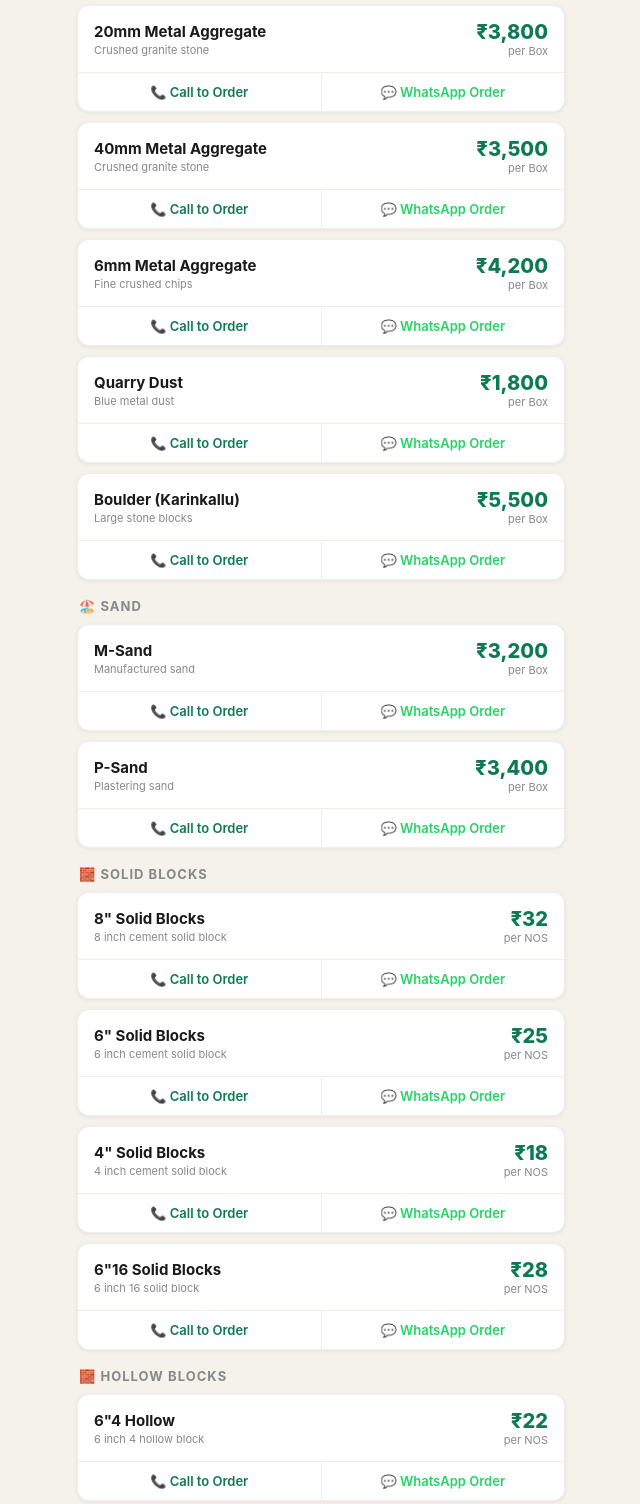
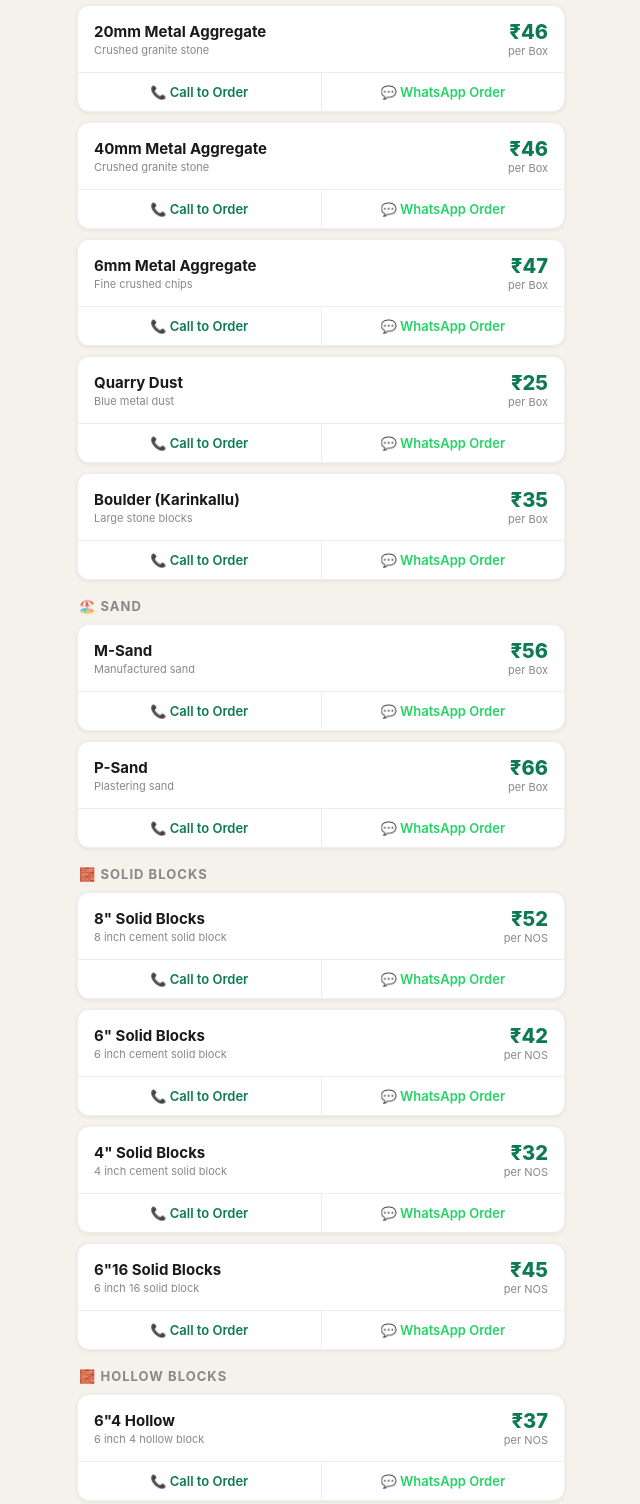
Before and after one commit to TrueTonne/truetonne.github.io, a plain HTML site: page index.html in a window 1280 px wide. Shown: the part 360-1864 px from the top of the page, without its empty margins (319-959 px from the left). Drawn offline with Linux system fonts and the light colour scheme.

Commit message:
Update index.html

```diff
--- a/index.html
+++ b/index.html
@@ -57,41 +57,41 @@ body{font-family:-apple-system,Arial,sans-serif;background:#f5f1eb;color:#1a1a1a
 
 <div class="section-title">🏗️ Metals & Aggregates</div>
 
-<div class="rc"><div class="rh"><div><div class="rn">20mm Metal Aggregate</div><div class="ru">Crushed granite stone</div></div><div style="text-align:right"><div class="ra">₹3,800</div><div class="rp">per Box</div></div></div><div class="rx"><a href="tel:+919072134149" class="rb rb-c">📞 Call to Order</a><button class="rb rb-w" onclick="orderWA('20mm Metal Aggregate','Box')">💬 WhatsApp Order</button></div></div>
+<div class="rc"><div class="rh"><div><div class="rn">20mm Metal Aggregate</div><div class="ru">Crushed granite stone</div></div><div style="text-align:right"><div class="ra">₹46</div><div class="rp">per Box</div></div></div><div class="rx"><a href="tel:+919072134149" class="rb rb-c">📞 Call to Order</a><button class="rb rb-w" onclick="orderWA('20mm Metal Aggregate','Box')">💬 WhatsApp Order</button></div></div>
 
-<div class="rc"><div class="rh"><div><div class="rn">40mm Metal Aggregate</div><div class="ru">Crushed granite stone</div></div><div style="text-align:right"><div class="ra">₹3,500</div><div class="rp">per Box</div></div></div><div class="rx"><a href="tel:+919072134149" class="rb rb-c">📞 Call to Order</a><button class="rb rb-w" onclick="orderWA('40mm Metal Aggregate','Box')">💬 WhatsApp Order</button></div></div>
+<div class="rc"><div class="rh"><div><div class="rn">40mm Metal Aggregate</div><div class="ru">Crushed granite stone</div></div><div style="text-align:right"><div class="ra">₹46</div><div class="rp">per Box</div></div></div><div class="rx"><a href="tel:+919072134149" class="rb rb-c">📞 Call to Order</a><button class="rb rb-w" onclick="orderWA('40mm Metal Aggregate','Box')">💬 WhatsApp Order</button></div></div>
 
-<div class="rc"><div class="rh"><div><div class="rn">6mm Metal Aggregate</div><div class="ru">Fine crushed chips</div></div><div style="text-align:right"><div class="ra">₹4,200</div><div class="rp">per Box</div></div></div><div class="rx"><a href="tel:+919072134149" class="rb rb-c">📞 Call to Order</a><button class="rb rb-w" onclick="orderWA('6mm Metal Aggregate','Box')">💬 WhatsApp Order</button></div></div>
+<div class="rc"><div class="rh"><div><div class="rn">6mm Metal Aggregate</div><div class="ru">Fine crushed chips</div></div><div style="text-align:right"><div class="ra">₹47</div><div class="rp">per Box</div></div></div><div class="rx"><a href="tel:+919072134149" class="rb rb-c">📞 Call to Order</a><button class="rb rb-w" onclick="orderWA('6mm Metal Aggregate','Box')">💬 WhatsApp Order</button></div></div>
 
-<div class="rc"><div class="rh"><div><div class="rn">Quarry Dust</div><div class="ru">Blue metal dust</div></div><div style="text-align:right"><div class="ra">₹1,800</div><div class="rp">per Box</div></div></div><div class="rx"><a href="tel:+919072134149" class="rb rb-c">📞 Call to Order</a><button class="rb rb-w" onclick="orderWA('Quarry Dust','Box')">💬 WhatsApp Order</button></div></div>
+<div class="rc"><div class="rh"><div><div class="rn">Quarry Dust</div><div class="ru">Blue metal dust</div></div><div style="text-align:right"><div class="ra">₹25</div><div class="rp">per Box</div></div></div><div class="rx"><a href="tel:+919072134149" class="rb rb-c">📞 Call to Order</a><button class="rb rb-w" onclick="orderWA('Quarry Dust','Box')">💬 WhatsApp Order</button></div></div>
 
-<div class="rc"><div class="rh"><div><div class="rn">Boulder (Karinkallu)</div><div class="ru">Large stone blocks</div></div><div style="text-align:right"><div class="ra">₹5,500</div><div class="rp">per Box</div></div></div><div class="rx"><a href="tel:+919072134149" class="rb rb-c">📞 Call to Order</a><button class="rb rb-w" onclick="orderWA('Boulder Karinkallu','Box')">💬 WhatsApp Order</button></div></div>
+<div class="rc"><div class="rh"><div><div class="rn">Boulder (Karinkallu)</div><div class="ru">Large stone blocks</div></div><div style="text-align:right"><div class="ra">₹35</div><div class="rp">per Box</div></div></div><div class="rx"><a href="tel:+919072134149" class="rb rb-c">📞 Call to Order</a><button class="rb rb-w" onclick="orderWA('Boulder Karinkallu','Box')">💬 WhatsApp Order</button></div></div>
 
 <div class="section-title">🏖️ Sand</div>
 
-<div class="rc"><div class="rh"><div><div class="rn">M-Sand</div><div class="ru">Manufactured sand</div></div><div style="text-align:right"><div class="ra">₹3,200</div><div class="rp">per Box</div></div></div><div class="rx"><a href="tel:+919072134149" class="rb rb-c">📞 Call to Order</a><button class="rb rb-w" onclick="orderWA('M-Sand','Box')">💬 WhatsApp Order</button></div></div>
+<div class="rc"><div class="rh"><div><div class="rn">M-Sand</div><div class="ru">Manufactured sand</div></div><div style="text-align:right"><div class="ra">₹56</div><div class="rp">per Box</div></div></div><div class="rx"><a href="tel:+919072134149" class="rb rb-c">📞 Call to Order</a><button class="rb rb-w" onclick="orderWA('M-Sand','Box')">💬 WhatsApp Order</button></div></div>
 
-<div class="rc"><div class="rh"><div><div class="rn">P-Sand</div><div class="ru">Plastering sand</div></div><div style="text-align:right"><div class="ra">₹3,400</div><div class="rp">per Box</div></div></div><div class="rx"><a href="tel:+919072134149" class="rb rb-c">📞 Call to Order</a><button class="rb rb-w" onclick="orderWA('P-Sand','Box')">💬 WhatsApp Order</button></div></div>
+<div class="rc"><div class="rh"><div><div class="rn">P-Sand</div><div class="ru">Plastering sand</div></div><div style="text-align:right"><div class="ra">₹66</div><div class="rp">per Box</div></div></div><div class="rx"><a href="tel:+919072134149" class="rb rb-c">📞 Call to Order</a><button class="rb rb-w" onclick="orderWA('P-Sand','Box')">💬 WhatsApp Order</button></div></div>
 
 <div class="section-title">🧱 Solid Blocks</div>
 
-<div class="rc"><div class="rh"><div><div class="rn">8" Solid Blocks</div><div class="ru">8 inch cement solid block</div></div><div style="text-align:right"><div class="ra">₹32</div><div class="rp">per NOS</div></div></div><div class="rx"><a href="tel:+919072134149" class="rb rb-c">📞 Call to Order</a><button class="rb rb-w" onclick="orderWA('8 inch  Solid Blocks','NOS')">💬 WhatsApp Order</button></div></div>
+<div class="rc"><div class="rh"><div><div class="rn">8" Solid Blocks</div><div class="ru">8 inch cement solid block</div></div><div style="text-align:right"><div class="ra">₹52</div><div class="rp">per NOS</div></div></div><div class="rx"><a href="tel:+919072134149" class="rb rb-c">📞 Call to Order</a><button class="rb rb-w" onclick="orderWA('8 inch  Solid Blocks','NOS')">💬 WhatsApp Order</button></div></div>
 
-<div class="rc"><div class="rh"><div><div class="rn">6" Solid Blocks</div><div class="ru">6 inch cement solid block</div></div><div style="text-align:right"><div class="ra">₹25</div><div class="rp">per NOS</div></div></div><div class="rx"><a href="tel:+919072134149" class="rb rb-c">📞 Call to Order</a><button class="rb rb-w" onclick="orderWA('6 inch  Solid Blocks','NOS')">💬 WhatsApp Order</button></div></div>
+<div class="rc"><div class="rh"><div><div class="rn">6" Solid Blocks</div><div class="ru">6 inch cement solid block</div></div><div style="text-align:right"><div class="ra">₹42</div><div class="rp">per NOS</div></div></div><div class="rx"><a href="tel:+919072134149" class="rb rb-c">📞 Call to Order</a><button class="rb rb-w" onclick="orderWA('6 inch  Solid Blocks','NOS')">💬 WhatsApp Order</button></div></div>
 
-<div class="rc"><div class="rh"><div><div class="rn">4" Solid Blocks</div><div class="ru">4 inch cement solid block</div></div><div style="text-align:right"><div class="ra">₹18</div><div class="rp">per NOS</div></div></div><div class="rx"><a href="tel:+919072134149" class="rb rb-c">📞 Call to Order</a><button class="rb rb-w" onclick="orderWA('4 inch  Solid Blocks','NOS')">💬 WhatsApp Order</button></div></div>
+<div class="rc"><div class="rh"><div><div class="rn">4" Solid Blocks</div><div class="ru">4 inch cement solid block</div></div><div style="text-align:right"><div class="ra">₹32</div><div class="rp">per NOS</div></div></div><div class="rx"><a href="tel:+919072134149" class="rb rb-c">📞 Call to Order</a><button class="rb rb-w" onclick="orderWA('4 inch  Solid Blocks','NOS')">💬 WhatsApp Order</button></div></div>
 
-<div class="rc"><div class="rh"><div><div class="rn">6"16 Solid Blocks</div><div class="ru">6 inch 16 solid block</div></div><div style="text-align:right"><div class="ra">₹28</div><div class="rp">per NOS</div></div></div><div class="rx"><a href="tel:+919072134149" class="rb rb-c">📞 Call to Order</a><button class="rb rb-w" onclick="orderWA('6 inch 16 Solid Blocks','NOS')">💬 WhatsApp Order</button></div></div>
+<div class="rc"><div class="rh"><div><div class="rn">6"16 Solid Blocks</div><div class="ru">6 inch 16 solid block</div></div><div style="text-align:right"><div class="ra">₹45</div><div class="rp">per NOS</div></div></div><div class="rx"><a href="tel:+919072134149" class="rb rb-c">📞 Call to Order</a><button class="rb rb-w" onclick="orderWA('6 inch 16 Solid Blocks','NOS')">💬 WhatsApp Order</button></div></div>
 
 <div class="section-title">🧱 Hollow Blocks</div>
 
-<div class="rc"><div class="rh"><div><div class="rn">6"4 Hollow</div><div class="ru">6 inch 4 hollow block</div></div><div style="text-align:right"><div class="ra">₹22</div><div class="rp">per NOS</div></div></div><div class="rx"><a href="tel:+919072134149" class="rb rb-c">📞 Call to Order</a><button class="rb rb-w" onclick="orderWA('6 inch 4 Hollow','NOS')">💬 WhatsApp Order</button></div></div>
+<div class="rc"><div class="rh"><div><div class="rn">6"4 Hollow</div><div class="ru">6 inch 4 hollow block</div></div><div style="text-align:right"><div class="ra">₹37</div><div class="rp">per NOS</div></div></div><div class="rx"><a href="tel:+919072134149" class="rb rb-c">📞 Call to Order</a><button class="rb rb-w" onclick="orderWA('6 inch 4 Hollow','NOS')">💬 WhatsApp Order</button></div></div>
 
-<div class="rc"><div class="rh"><div><div class="rn">6"3 Hollow</div><div class="ru">6 inch 3 hollow block</div></div><div style="text-align:right"><div class="ra">₹20</div><div class="rp">per NOS</div></div></div><div class="rx"><a href="tel:+919072134149" class="rb rb-c">📞 Call to Order</a><button class="rb rb-w" onclick="orderWA('6 inch 3 Hollow','NOS')">💬 WhatsApp Order</button></div></div>
+<div class="rc"><div class="rh"><div><div class="rn">6"3 Hollow</div><div class="ru">6 inch 3 hollow block</div></div><div style="text-align:right"><div class="ra">₹39</div><div class="rp">per NOS</div></div></div><div class="rx"><a href="tel:+919072134149" class="rb rb-c">📞 Call to Order</a><button class="rb rb-w" onclick="orderWA('6 inch 3 Hollow','NOS')">💬 WhatsApp Order</button></div></div>
 
-<div class="rc"><div class="rh"><div><div class="rn">4"2 Hollow</div><div class="ru">4 inch 2 hollow block</div></div><div style="text-align:right"><div class="ra">₹15</div><div class="rp">per NOS</div></div></div><div class="rx"><a href="tel:+919072134149" class="rb rb-c">📞 Call to Order</a><button class="rb rb-w" onclick="orderWA('4 inch 2 Hollow','NOS')">💬 WhatsApp Order</button></div></div>
+<div class="rc"><div class="rh"><div><div class="rn">4"2 Hollow</div><div class="ru">4 inch 2 hollow block</div></div><div style="text-align:right"><div class="ra">₹27</div><div class="rp">per NOS</div></div></div><div class="rx"><a href="tel:+919072134149" class="rb rb-c">📞 Call to Order</a><button class="rb rb-w" onclick="orderWA('4 inch 2 Hollow','NOS')">💬 WhatsApp Order</button></div></div>
 
-<div class="rc"><div class="rh"><div><div class="rn">4"5 Hollow</div><div class="ru">4 inch 5 hollow block</div></div><div style="text-align:right"><div class="ra">₹17</div><div class="rp">per NOS</div></div></div><div class="rx"><a href="tel:+919072134149" class="rb rb-c">📞 Call to Order</a><button class="rb rb-w" onclick="orderWA('4 inch 5 Hollow','NOS')">💬 WhatsApp Order</button></div></div>
+<div class="rc"><div class="rh"><div><div class="rn">4"5 Hollow</div><div class="ru">4 inch 5 hollow block</div></div><div style="text-align:right"><div class="ra">₹29</div><div class="rp">per NOS</div></div></div><div class="rx"><a href="tel:+919072134149" class="rb rb-c">📞 Call to Order</a><button class="rb rb-w" onclick="orderWA('4 inch 5 Hollow','NOS')">💬 WhatsApp Order</button></div></div>
 
 <div class="section-title">Why order from VS Group?</div>
 
```
